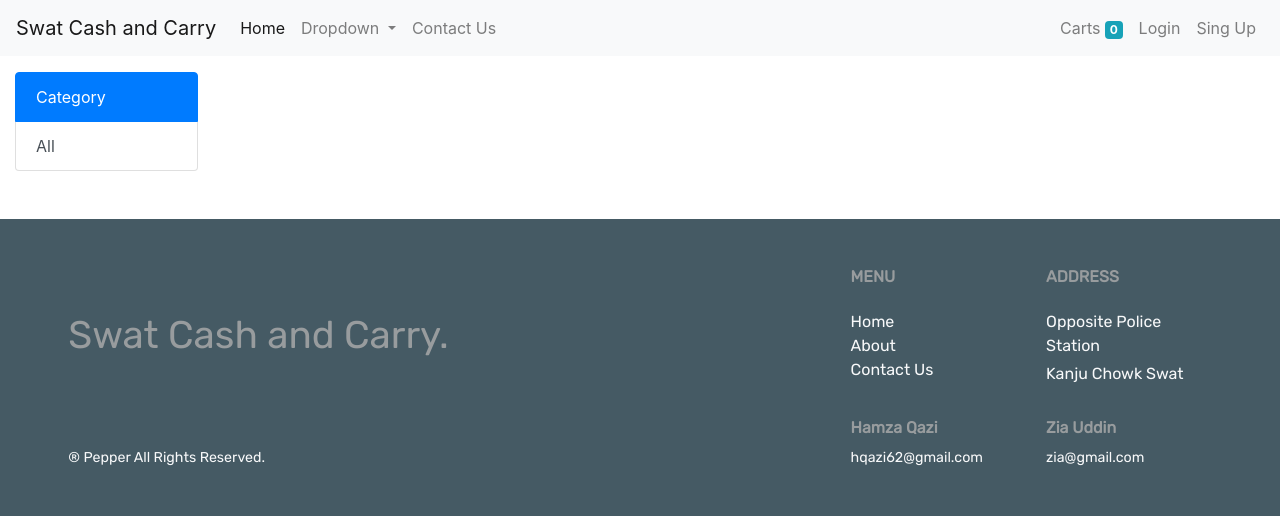
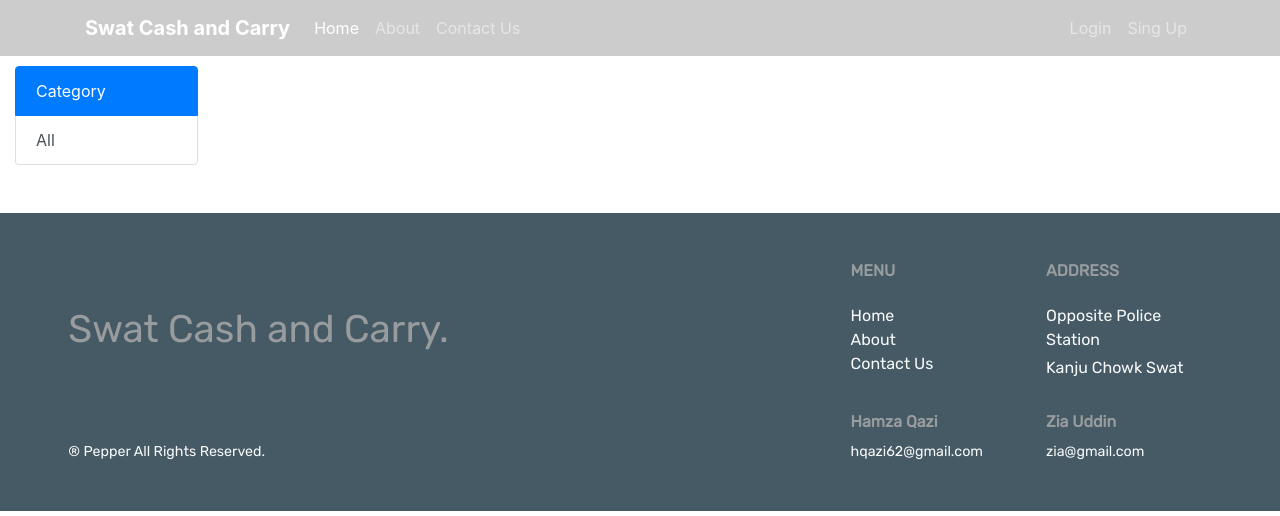
Before and after one commit to waqarkaleemkhan/OnlineStore, a Django app: page / in a window 1280 px wide. Shown: the top 516 px of the page. Run offline with Django 3.2, Linux system fonts and the light colour scheme; data that the repository does not hold is empty; some libraries are stand-ins or nearby versions.

Commit message:
Tranparent navbar is added

```diff
--- a/store/templates/store/home.html
+++ b/store/templates/store/home.html
@@ -6,7 +6,7 @@
 {%block content%}
 {%load cart%}
 {%load customefilters%}
-	<div class="row mx-auto">
+	<div class="row mx-auto" style="margin-top: 50px;">
 		<div class="col-lg-2 mx-auto">
 			<div class="list-group mt-3">
 				<a href="#" class="list-group-item list-group-item-action active">Category</a>
--- a/store/templates/store/navbar.html
+++ b/store/templates/store/navbar.html
@@ -1,38 +1,57 @@
 {%load static%}
 {%block main_content%}
-<nav class="navbar navbar-expand-lg navbar-light bg-light">
-  <a class="navbar-brand" href="/">Swat Cash and Carry</a>
-  <button class="navbar-toggler" type="button" data-toggle="collapse" data-target="#navbarSupportedContent" aria-controls="navbarSupportedContent" aria-expanded="false" aria-label="Toggle navigation">
+<style>
+  @media (min-width: 800px) and (max-width: 850px) {
+            .navbar:not(.top-nav-collapse) {
+                background: #1C2331!important;
+            }
+        }
+.view,body,html{height:100%}.navbar{background-color:rgba(0,0,0,.2)}.page-footer,.top-nav-collapse{background-color:#1C2331}@media only screen and (max-width:768px){.navbar{background-color:#1C2331}}
+</style>
+<nav class="navbar fixed-top navbar-expand-lg navbar-dark scrolling-navbar">
+  <div class="container">
+
+    <!-- Brand -->
+    <a class="navbar-brand" href="/" target="_blank">
+      <strong>Swat Cash and Carry</strong>
+    </a>
+
+    <!-- Collapse -->
+    <button class="navbar-toggler" type="button" data-toggle="collapse" data-target="#navbarSupportedContent" aria-controls="navbarSupportedContent"
+      aria-expanded="false" aria-label="Toggle navigation">
       <span class="navbar-toggler-icon"></span>
     </button>
 
+    <!-- Links -->
     <div class="collapse navbar-collapse" id="navbarSupportedContent">
+
+      <!-- Left -->
       <ul class="navbar-nav mr-auto">
         <li class="nav-item active">
-        <a class="nav-link" href="#">Home <span class="sr-only">(current)</span></a>
-      </li>
-      <li class="nav-item dropdown">
-        <a class="nav-link dropdown-toggle" href="#" id="navbarDropdown" role="button" data-toggle="dropdown" aria-haspopup="true" aria-expanded="false">
-          Dropdown
+          <a class="nav-link" href="#">Home
+            <span class="sr-only">(current)</span>
           </a>
-        <div class="dropdown-menu" aria-labelledby="navbarDropdown">
-          <a class="dropdown-item" href="#">Action</a>
-          <a class="dropdown-item" href="#">Another action</a>
-          <div class="dropdown-divider"></div>
-          <a class="dropdown-item" href="#">Something else here</a>
-        </div>
         </li>
         <li class="nav-item">
-        <a class="nav-link" href="{%url 'contact_us'%}">Contact Us</a>
+          <a class="nav-link" href="#" >About</a>
+        </li>
+        <li class="nav-item">
+          <a class="nav-link" href="{%url 'contact_us'%}" target="_blank">Contact Us</a>
         </li>
 
       </ul>
-    <ul class="navbar-nav my-2 my-lg-0">
+
+      <!-- Right -->
+      <ul class="navbar-nav nav-flex-icons">
+        <li class="nav-item">
+          <a href="https://www.facebook.com/mdbootstrap" class="nav-link" target="_blank">
+            <i class="fab fa-facebook-f"></i>
+          </a>
+        </li>
+        {%if request.session.customer%}
         <li class="nav-item ">
           <a class="nav-link" href="{%url 'cart_page'%}">Carts <span class="badge badge-info">{{request.session.cart.keys|length}}</span><span class="sr-only">(current)</span></a>
         </li>
-      {%if request.session.customer%}
-
           <li class="nav-item ">
             <a class="nav-link" href="{%url 'order_page'%}">Orders <span class="sr-only">(current)</span></a>
           </li>
@@ -53,6 +72,7 @@
       </ul>
 
     </div>
+
+  </div>
 </nav>
-
 {%endblock main_content%}
```
Lines whose indentation alone changed are shown as unchanged.
